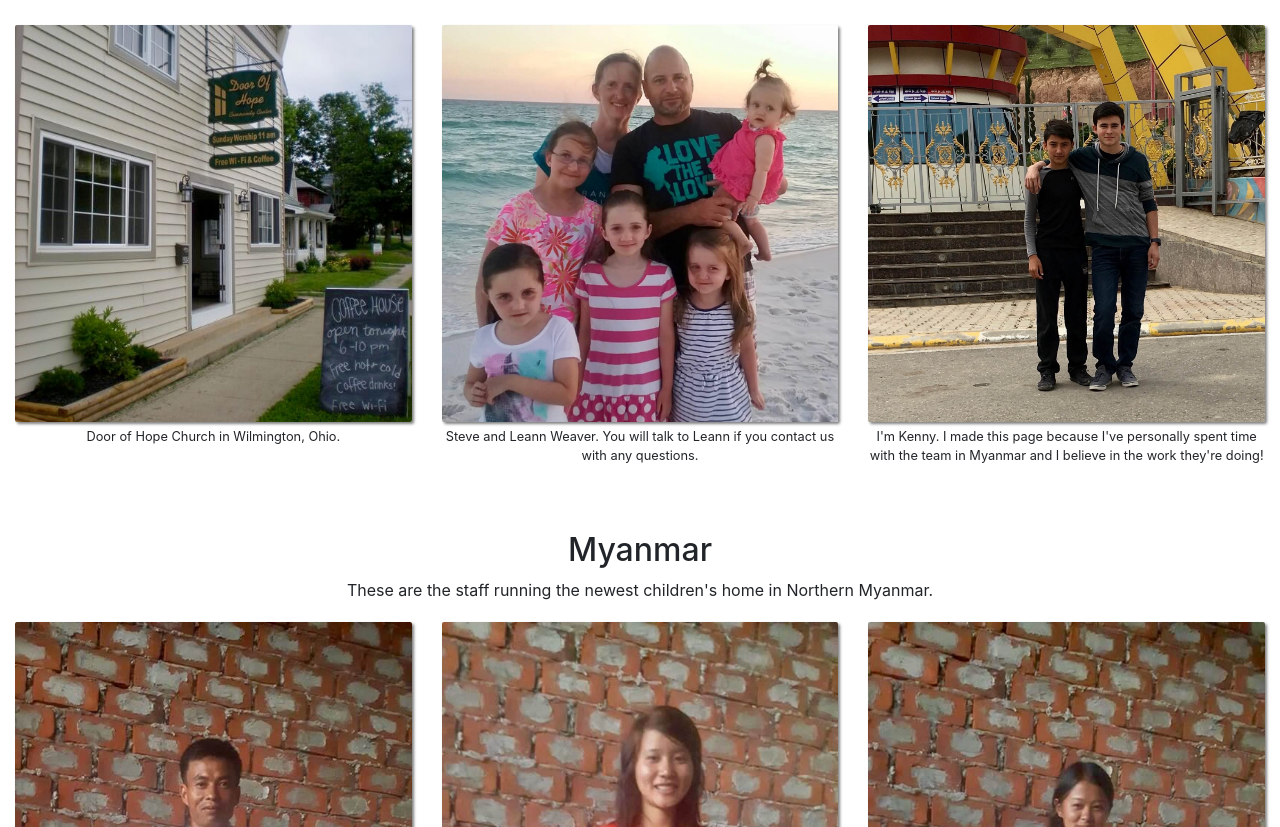
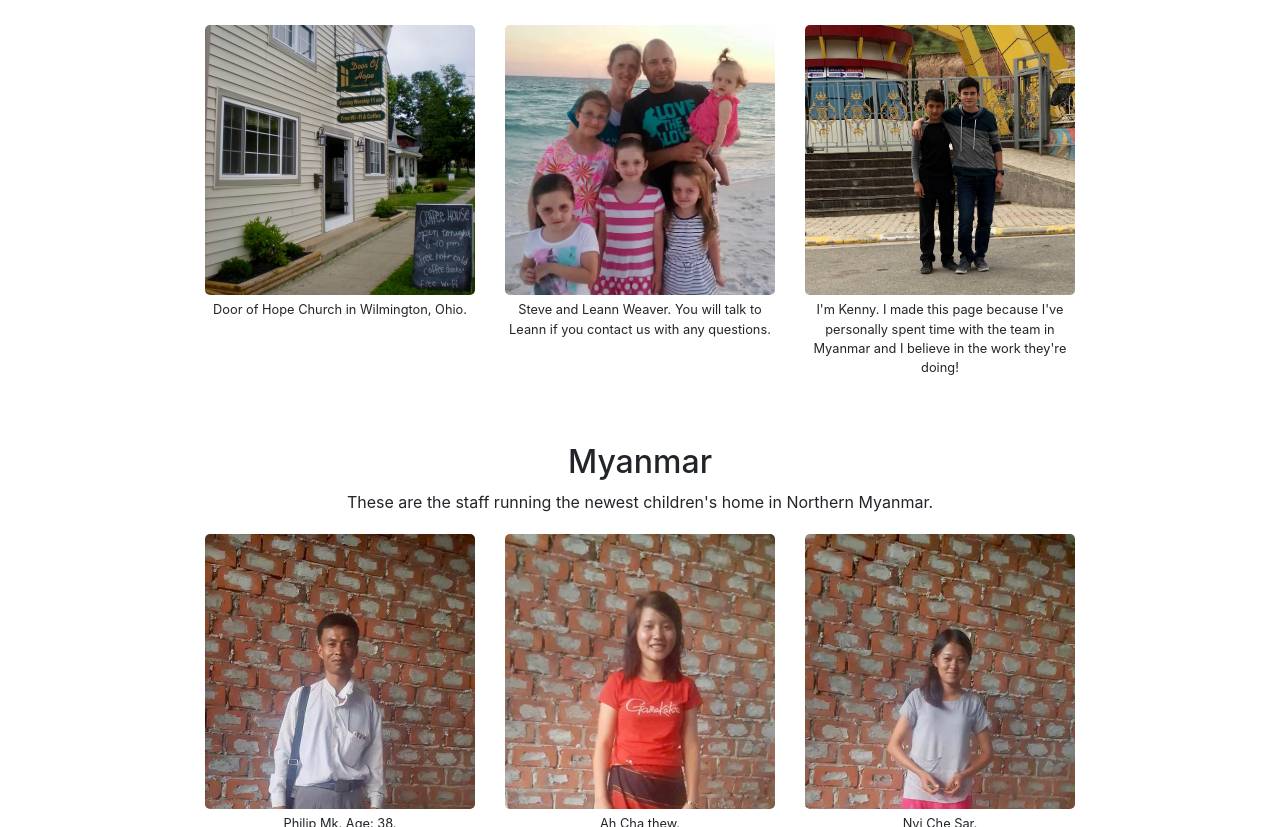
Before and after one commit to kenster-dev/sponsormyanmarrefugees, a plain HTML site: page about.html in a window 1280 px wide. Shown: the part 465-1292 px from the top of the page. Drawn offline with Linux system fonts and the light colour scheme.

Commit message:
tweaked styling and changed address

```diff
--- a/about.html
+++ b/about.html
@@ -73,7 +73,7 @@
 
                     <p>
                         Please send your check to: <br>
-                        495 E Locust St <br>
+                        198 S Walnut St <br>
                         Wilmington, OH 45177 <br>
                         Make check payable to: Door of Hope
                     </p>
@@ -98,7 +98,7 @@
         <!-- Stateside people profiles -->
         <div id="aboutStateside">
             <h2>Stateside</h2>
-            <div class="row">
+            <div class="row imgRow">
                 <figure class="col-4">
                     <img src="images/staff/doh.jpg" alt="" width="120">
                     <figcaption class="staffInfo">Door of Hope Church in Wilmington, Ohio.</figcaption>
@@ -119,7 +119,7 @@
         <div id="aboutMyanmar">
             <h2>Myanmar</h2>
             <div>These are the staff running the newest children's home in Northern Myanmar.</div>
-            <div class="row">
+            <div class="row imgRow">
                 <figure class="col-4">
                     <img src="images/staff/pastor.jpg" alt="" width="120">
                     <figcaption class="staffInfo">Philip Mk. Age: 38.<br> The pastor for the children's home. His wife's name is Nyi Thew, and they have four kids.</figcaption>
--- a/static/styles.css
+++ b/static/styles.css
@@ -109,13 +109,20 @@ h1
 
 /******************** HOME PAGE: Kids profiles ********************/
 
+.imgRow {
+   max-width: 900px;
+   margin: auto;
+}
+
 img
 {
     width: 100%;
-    border-radius: 2px;
+    border-radius: 5px;
     margin-bottom: 5px;
     margin-top: 20px;
-    box-shadow: 2px 2px 3px grey;
+   max-height: 275px;
+   object-fit: cover;
+   object-position: top;
 }
 
 /* figcaption element */
```
Also changed, not shown: index.html (+2 -2 lines).
